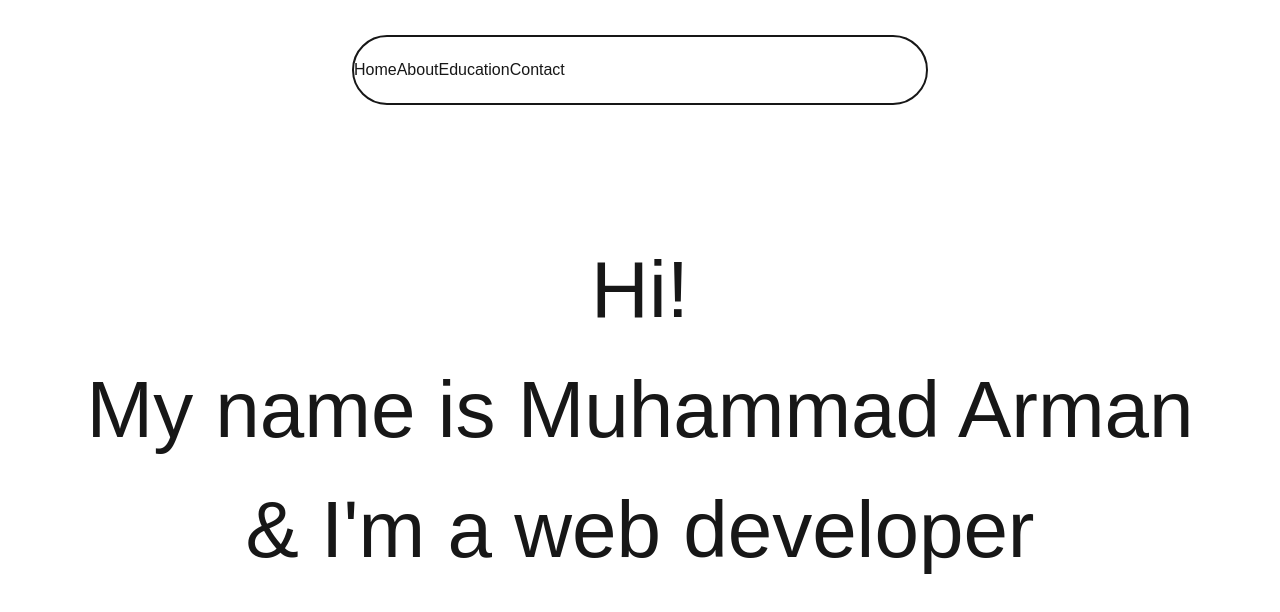
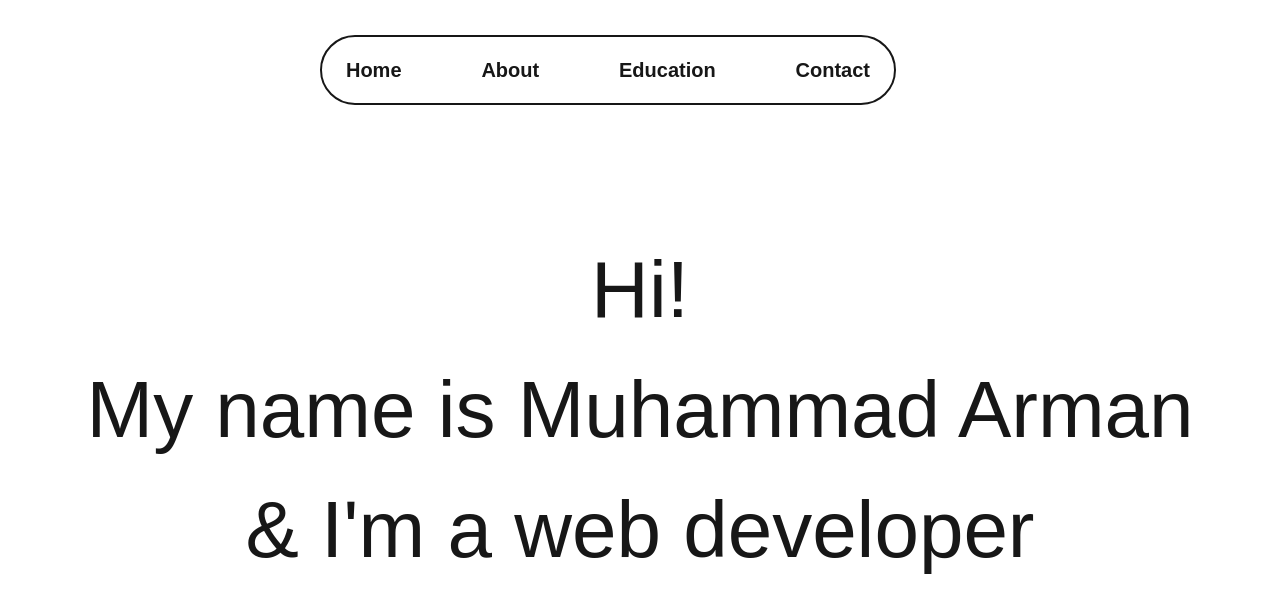
Before and after one commit to MuhammadArman1/SimpleCV, a Next.js app: page / in a window 1280 px wide. Shown: the top 612 px of the page. Built offline with nearby package versions, Linux system fonts and the light colour scheme.

Commit message:
simplecv

```diff
--- a/Components/Nav.tsx
+++ /dev/null
@@ -1,17 +0,0 @@
-import React from 'react'
-import Link from 'next/link'
-
-export default function Nav() {
-  return (
-    <div>
-        <nav id="nav" className="flex justify-center h-16 items-center text-xl font-bold">
-            <ul className="flex justify-around gap-8 mr-16">
-               <li><Link href="/">Home</Link></li>
-               <li><Link href="/about">About</Link></li>
-               <li><Link href="/education">Education</Link></li>
-               <li><Link href="/contact">Contact</Link></li>
-            </ul>
-        </nav>
-    </div>
-  )
-}
--- a/app/layout.tsx
+++ b/app/layout.tsx
@@ -1,7 +1,6 @@
 import type { Metadata } from "next";
 import localFont from "next/font/local";
 import "./globals.css";
-import Nav from "../Components/Nav";
 
 const geistSans = localFont({
   src: "./fonts/GeistVF.woff",
@@ -29,7 +28,6 @@ export default function RootLayout({
       <body
         className={`${geistSans.variable} ${geistMono.variable} antialiased`}
       >
-        <Nav/>
         {children}
       </body>
     </html>
--- a/app/page.tsx
+++ b/app/page.tsx
@@ -3,7 +3,14 @@ import Link from "next/link";
 export default function Home() {
   return (
     <>
-
+    <nav id="nav" className="flex justify-center h-16 items-center text-xl font-bold">
+      <ul className="flex justify-around gap-8 mr-16">
+        <li>Home</li>
+        <li><Link href="/about">About</Link></li>
+        <li><Link href="/education">Education</Link></li>
+        <li><Link href="/contact">Contact</Link></li>
+      </ul>
+    </nav>
     <main className="flex">
       <h2>Hi!</h2>
       <h2>My name is Muhammad Arman</h2>
```
